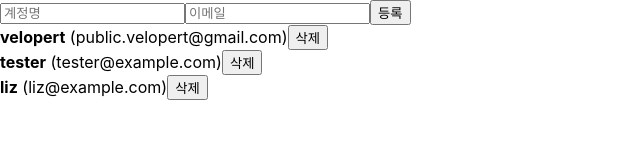
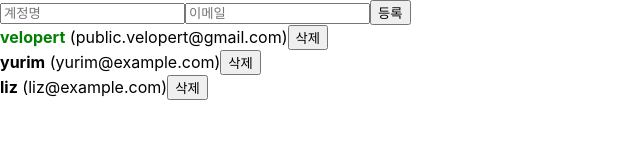
Before and after one commit to yurim-hgr/reactReview, a React (Create React App) app: page / in a window 1280 px wide. Shown: the top 160 px of the page, without its empty margins (0-640 px from the left). Built offline with nearby package versions, Linux system fonts and the light colour scheme.

Commit message:
배열항목 수정하기

```diff
--- a/src/App.js
+++ b/src/App.js
@@ -27,16 +27,19 @@
       id: 1,
       username: "velopert",
       email: "public.velopert@gmail.com",
+      active: true,
     },
     {
       id: 2,
-      username: "tester",
-      email: "tester@example.com",
+      username: "yurim",
+      email: "yurim@example.com",
+      active: false,
     },
     {
       id: 3,
       username: "liz",
       email: "liz@example.com",
+      active: false,
     },
   ]);
   // 파라미터를 넣어주면, 이 값이 .current 값의 기본값이 됩니다.
@@ -66,6 +69,14 @@
     setUsers(users.filter((user) => user.id !== id));
   };
 
+  const onToggle = (id) => {
+    setUsers(
+      users.map((user) =>
+        user.id == id ? { ...user, active: !user.active } : user
+      )
+    );
+  };
+
   return (
     <>
       <CreateUser
@@ -74,7 +85,7 @@
         onChange={onChange}
         onCreate={onCreate}
       />
-      <UserList users={users} onRemove={onRemove} />
+      <UserList users={users} onRemove={onRemove} onToggle={onToggle} />
     </>
   );
 }
--- a/src/UserList.js
+++ b/src/UserList.js
@@ -2,30 +2,35 @@
 
 // 한 파일에 여러개의 컴포넌트를 선언해도 괜찮습니다.
 
-
-function User({ user, onRemove }){
+function User({ user, onRemove, onToggle }) {
   return (
     <div>
-            <b>{user.username}</b> <span>({user.email})</span>
+      <b
+        style={{
+          cursor: "pointer",
+          color: user.active ? "green" : "black",
+        }}
+        onClick={() => onToggle(user.id)}
+      >
+        {user.username}
+      </b>{" "}
+      <span>({user.email})</span>
       <button onClick={() => onRemove(user.id)}>삭제</button>
     </div>
-    )
+  );
 }
 // 배열이 업데이트 될 떄 key가 없을 때 처럼
 // 비효율적으로 업데이트 하는 것이 아니라,
 // 수정되지 않는 기존의 값은 그대로 두고 원하는 곳에 내용을 삽입하거나 삭제합니다.
 
-function UserList({users , onRemove}) {
-
+function UserList({ users, onRemove, onToggle }) {
   return (
     <div>
-            {
-                users.map((user, index) => (
-                    <User user = {user} key={index} onRemove={onRemove}/>
-                ))
-            }
+      {users.map((user, index) => (
+        <User user={user} key={index} onRemove={onRemove} onToggle={onToggle} />
+      ))}
     </div>
-    )
+  );
 }
 
 export default UserList;
```
Lines whose indentation alone changed are shown as unchanged.
